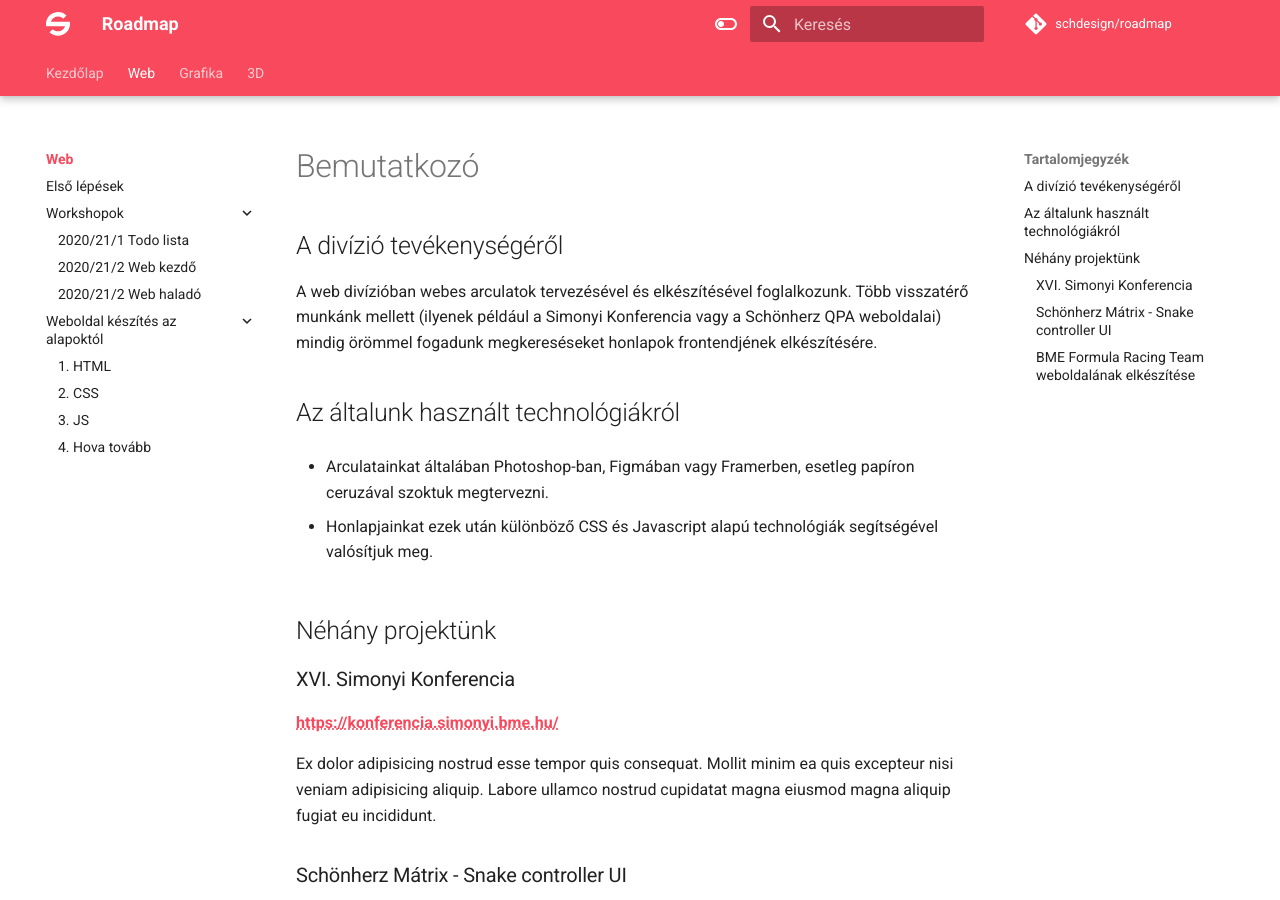
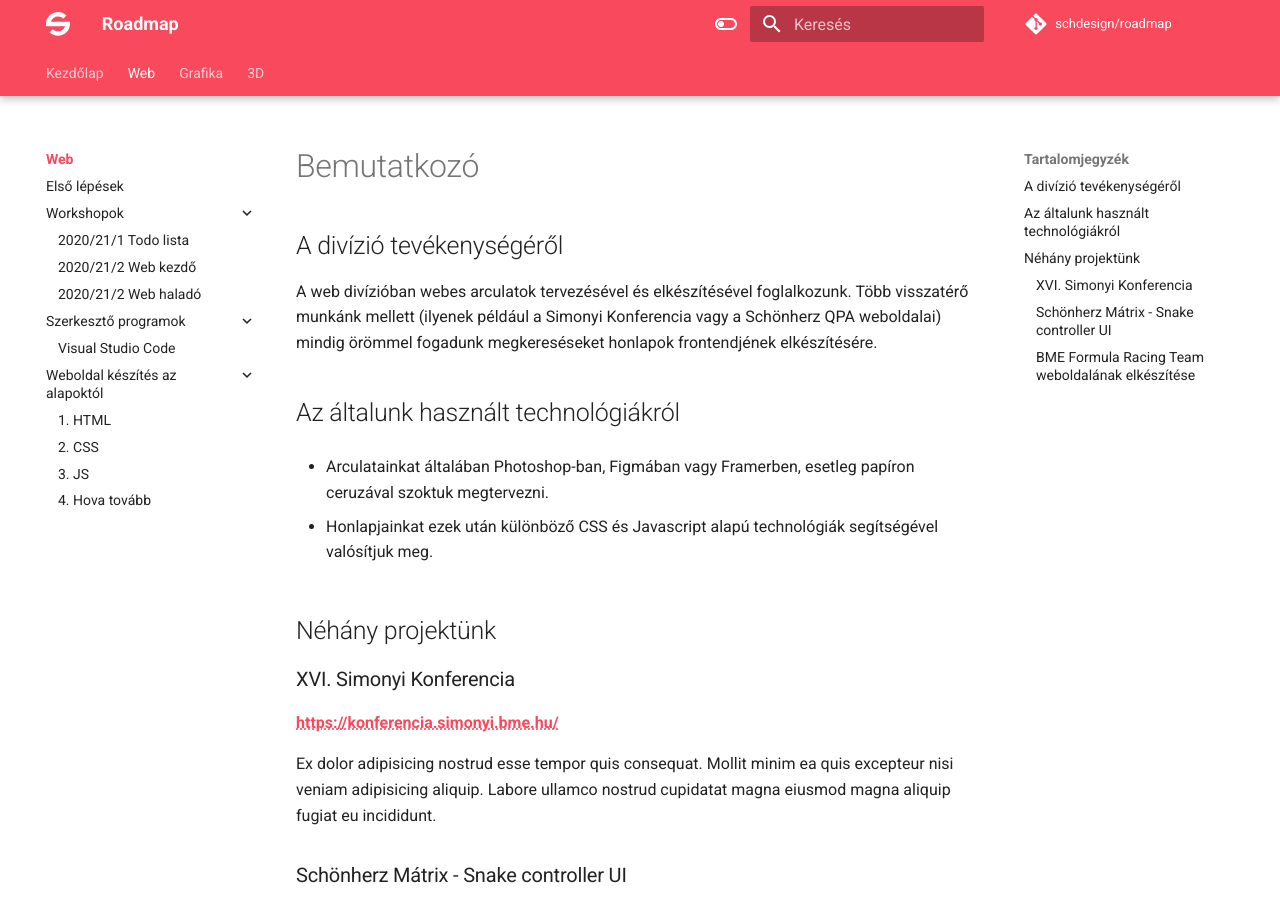
Before and after one commit to simonyiszk/schdesign-roadmap, an MkDocs documentation site: the page built from docs/web/index.md, in a window 1280 px wide and 900 px high. Built offline with MkDocs 1.6.1 and Material for MkDocs 9.7.7, drawn with Linux system fonts in a browser that asks for light colours; comment, search, counter and statistics services are not loaded.

Commit message:
added metadata for the intro of vscode article

```diff
--- a/mkdocs.yml
+++ b/mkdocs.yml
@@ -149,6 +149,8 @@
       - 2020/21/1 Todo lista: web/workshop/2020-21-1_todo-list.md
       - 2020/21/2 Web kezdő: web/workshop/2021-02-22.md
       - 2020/21/2 Web haladó: web/workshop/2021-03-03.md
+    - Szerkesztő programok:
+      - Visual Studio Code: web/tutorial/editor/vscode.md
     - Weboldal készítés az alapoktól:
       - 0. Bevezető: web/tutorial/step-by-step/index.md
       - 1. HTML: web/tutorial/step-by-step/html.md
```
Also changed, not shown: docs/web/tutorial/editor/vscode.md (added, +3 -0 lines).
